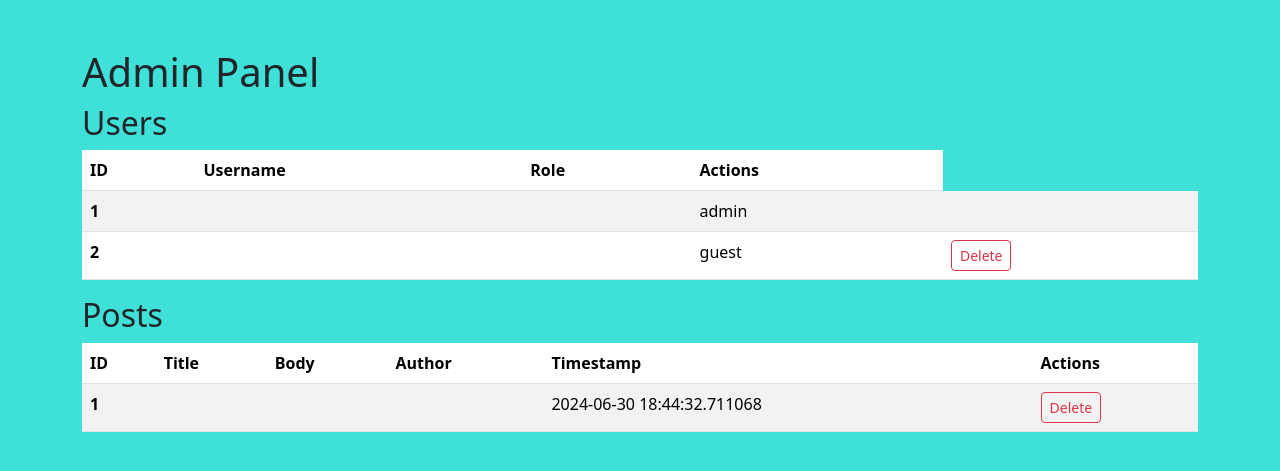
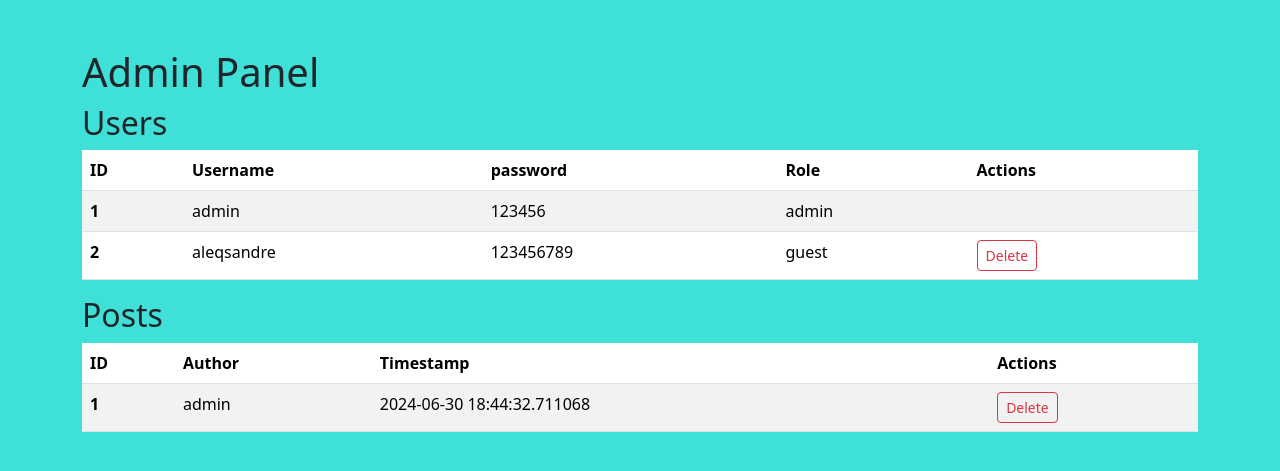
Before and after one commit to aleksandre32/ephemeral-connect, a Flask app: page /admin in a window 1280 px wide. Shown: the part 71-542 px from the top of the page. Run offline with Flask 3, Linux system fonts and the light colour scheme; a user stored in the database is signed in; data comes from the database, SQL or seed files in the repository.

```diff
--- a/templates/admin.html
+++ b/templates/admin.html
@@ -12,6 +12,7 @@
             <tr>
                 <th scope="col">ID</th>
                 <th scope="col">Username</th>
+                <th scope="col">password</th>
                 <th scope="col">Role</th>
                 <th scope="col">Actions</th>
             </tr>
@@ -20,8 +21,8 @@
             {% for user in users %}
             <tr>
                 <th scope="row">{{ user.id }}</th>
-                <td>{{ user.username }}</td>
-                <td>{{ user.email }}</td>
+                <td>{{ user.user_name }}</td>
+                <td>{{ user.password }}</td>
                 <td>{{ user.role }}</td>
                 <td>
                     {% if user.role != 'admin' %}
@@ -40,8 +41,6 @@
         <thead>
             <tr>
                 <th scope="col">ID</th>
-                <th scope="col">Title</th>
-                <th scope="col">Body</th>
                 <th scope="col">Author</th>
                 <th scope="col">Timestamp</th>
                 <th scope="col">Actions</th>
@@ -51,9 +50,7 @@
             {% for post in posts %}
             <tr>
                 <th scope="row">{{ post.id }}</th>
-                <td>{{ post.title }}</td>
-                <td>{{ post.body }}</td>
-                <td>{{ post.user.username }}</td>
+                <td>{{ post.user.user_name }}</td>
                 <td>{{ post.created_at}}</td>
                 <td>
                     <form action="{{ url_for('delete_post_admin', post_id=post.id) }}" method="POST" class="d-inline">
```
